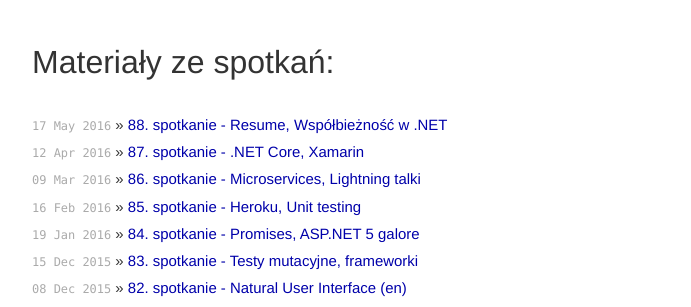
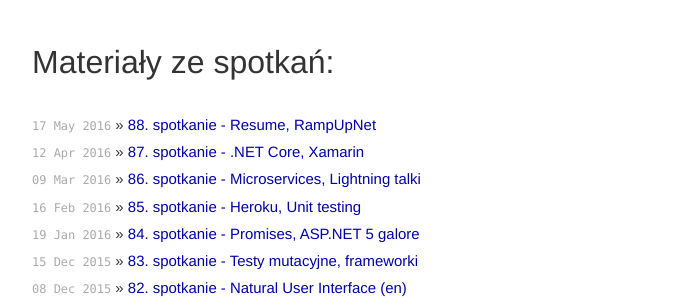
Before and after one commit to wrocnet/wrocnet.github.io, a Jekyll site: the page built from index.html, in a window 1280 px wide. Shown: the part 500-807 px from the top of the page, without its empty margins (294-985 px from the left). Built offline with Jekyll 4.4.1, drawn with Linux system fonts in a browser that asks for light colours; nearby versions of some CDN libraries; a script that is not in the unit is left out.

Commit message:
Update 2016-05-17-88-spotkanie-wroclawskiej-grupy-net.md

```diff
--- a/_posts/2016-05-17-88-spotkanie-wroclawskiej-grupy-net.md
+++ b/_posts/2016-05-17-88-spotkanie-wroclawskiej-grupy-net.md
@@ -1,6 +1,6 @@
 ---
 layout: meetup
-title: 88. spotkanie - Resume, Współbieżność w .NET
+title: 88. spotkanie - Resume, RampUpNet
 meetupno: 88
 ---
 
```
